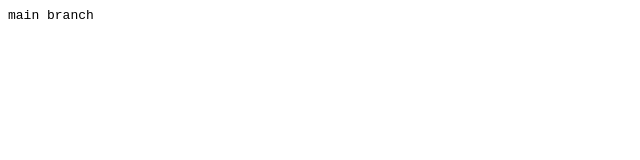
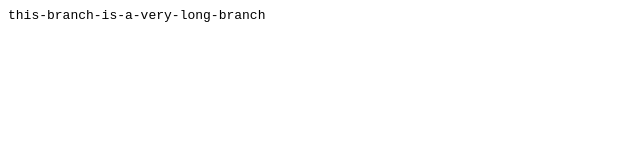
Before and after one commit to vercel-support/branch-auto-alias-test, a plain HTML site: page index.html in a window 1280 px wide. Shown: the whole page, without its empty margins (0-640 px from the left). Drawn offline with Linux system fonts and the light colour scheme.

Commit message:
updated text to branch name

```diff
--- a/index.html
+++ b/index.html
@@ -1 +1 @@
-<code>main branch</code>
+<code>this-branch-is-a-very-long-branch</code>
```
